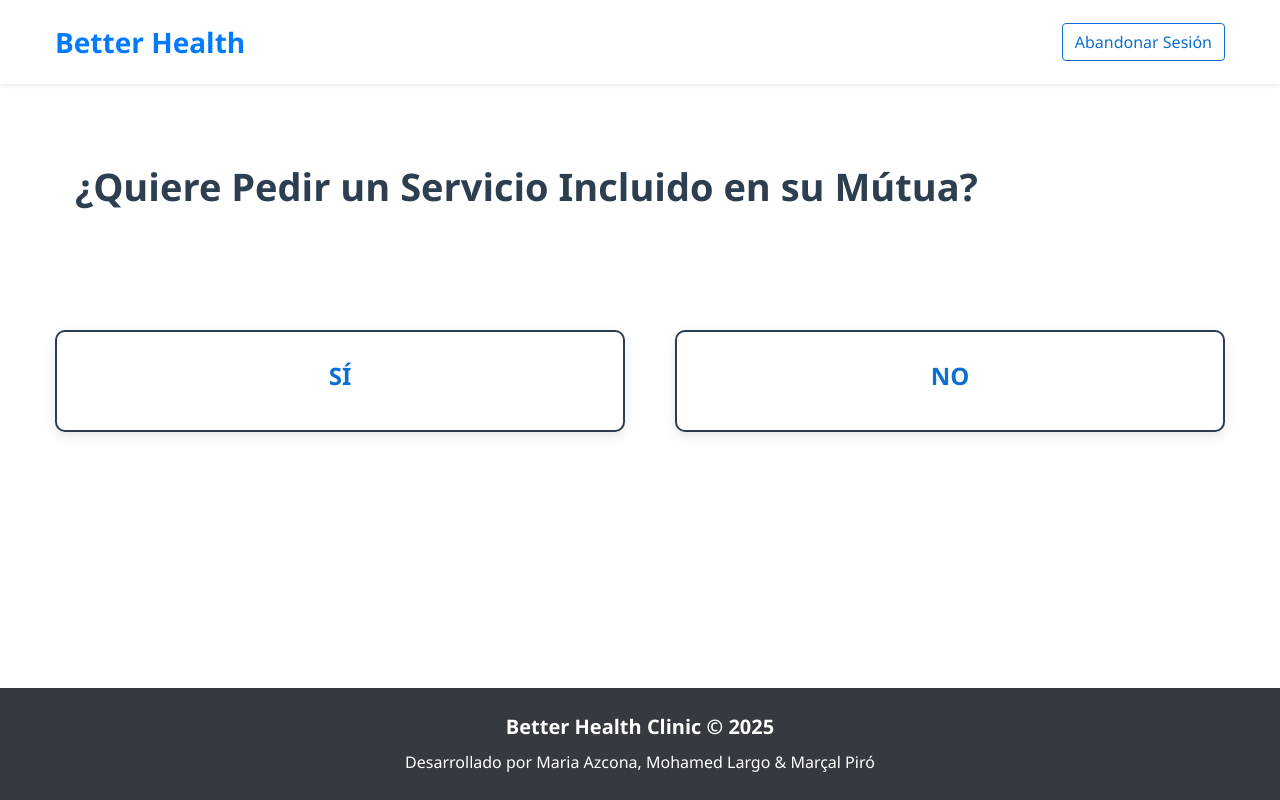
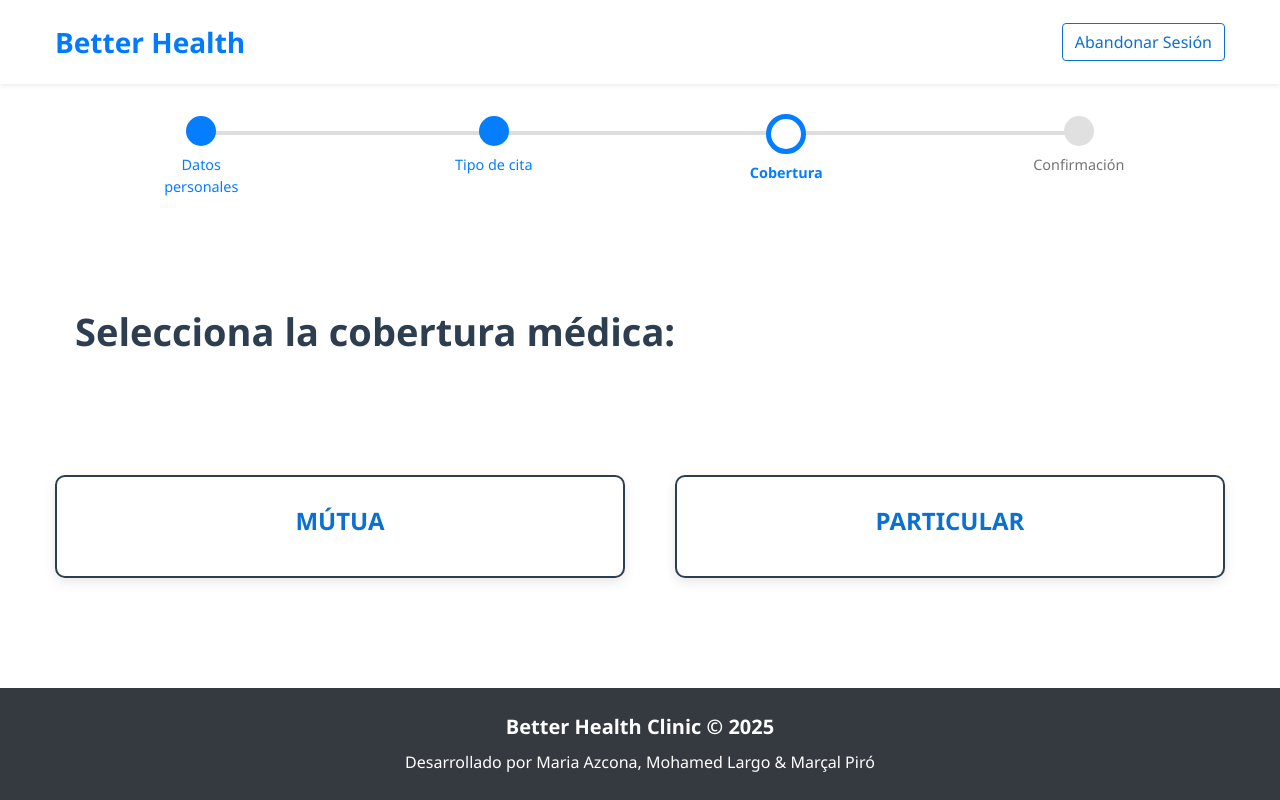
Before and after one commit to mpp44/BetterHealthProject, a Django app: page /has_insurance/ in a window 1280 px wide. Run offline with Django 5.2, Linux system fonts and the light colour scheme; the visitor is signed in with stand-in values (Sample User, id 1); data comes from the database, SQL or seed files in the repository; data that the repository does not hold is empty; some libraries are stand-ins or nearby versions.

```diff
--- a/core/static/css/style.css
+++ b/core/static/css/style.css
@@ -41,7 +41,6 @@ body {
   margin-bottom: 15px;
   color: #34495e;
 }
-
 
 .hero-carousel {
   position: relative;
@@ -317,3 +316,78 @@ form button.btn2:hover {
 .card-text{
 color: #000000;
 }
+/* Timeline Steps */
+.timeline-steps {
+    display: flex;
+    justify-content: space-between;
+    margin: 2rem 0;
+    position: relative;
+}
+
+.step {
+    display: flex;
+    flex-direction: column;
+    align-items: center;
+    position: relative;
+    flex: 1;
+}
+
+.step:not(:first-child)::before {
+    content: '';
+    position: absolute;
+    width: 100%;
+    height: 4px;
+    background: #ddd;
+    right: 50%;
+    top: 15px;
+    z-index: 0;
+}
+
+.step-circle {
+    width: 30px;
+    height: 30px;
+    border-radius: 50%;
+    background: #047DFF;
+    margin-bottom: 8px;
+    position: relative;
+    z-index: 1;
+    transition: all 0.3s ease;
+}
+
+.step.current .step-circle {
+    width: 40px;
+    height: 40px;
+    background: #fff;
+    margin-top: -2px;
+    border: 5px solid #047DFF;
+}
+
+.step.future .step-circle {
+    background: #e0e0e0;
+}
+
+.step.future .step-label{
+    color: #747474;
+}
+
+.step-label {
+    color: #047DFF;
+    font-size: 0.9rem;
+    text-align: center;
+    max-width: 100px;
+    transition: color 0.3s ease;
+}
+
+.step.current .step-label {
+    color: #047DFF;
+    font-weight: bold;
+}
+
+.step.completed:hover .step-circle {
+    transform: scale(1.1);
+    cursor: pointer;
+}
+
+.step.completed:hover .step-label {
+    color: #047DFF;
+}
--- a/core/templates/has_insurance.html
+++ b/core/templates/has_insurance.html
@@ -2,22 +2,43 @@
 
 {% block content %}
 <div class="container">
+
+   <div class="timeline-steps">
+        <div class="step completed">
+            <div class="step-circle"></div>
+            <span class="step-label">Datos personales</span>
+        </div>
+        <div class="step completed">
+            <div class="step-circle"></div>
+            <span class="step-label">Tipo de cita</span>
+        </div>
+        <div class="step current">
+            <div class="step-circle"></div>
+            <span class="step-label">Cobertura</span>
+        </div>
+        <div class="step future">
+            <div class="step-circle"></div>
+            <span class="step-label">Confirmación</span>
+        </div>
+    </div>
+
     <header class="section">
-        <h1 class="signup-title">¿Quiere Pedir un Servicio Incluido en su Mútua?</h1>
+        <h1 class="signup-title">Selecciona la cobertura médica:</h1>
     </header>
 
      <div class="grid">
         <a href="{% url 'check_insurance' %}" class="card-link">
           <div class="card">
-            <h3>SÍ</h3>
+            <h3>MÚTUA</h3>
           </div>
         </a>
         <a href="{% url 'services' %}" class="card-link">
           <div class="card">
-            <h3>NO</h3>
+            <h3>PARTICULAR</h3>
           </div>
         </a>
     </div>
 
 </div>
+
 {% endblock %}
--- a/project/settings.py
+++ b/project/settings.py
@@ -9,12 +9,13 @@ https://docs.djangoproject.com/en/5.2/topics/settings/
 For the full list of settings and their values, see
 https://docs.djangoproject.com/en/5.2/ref/settings/
 """
-
+import os
 from pathlib import Path
+from dotenv import load_dotenv
 
 # Build paths inside the project like this: BASE_DIR / 'subdir'.
 BASE_DIR = Path(__file__).resolve().parent.parent
-
+load_dotenv(BASE_DIR / '.env')
 
 # Quick-start development settings - unsuitable for production
 # See https://docs.djangoproject.com/en/5.2/howto/deployment/checklist/
```
Also changed, not shown: docker-compose.yml (+7 -0 lines), 2 other files.
